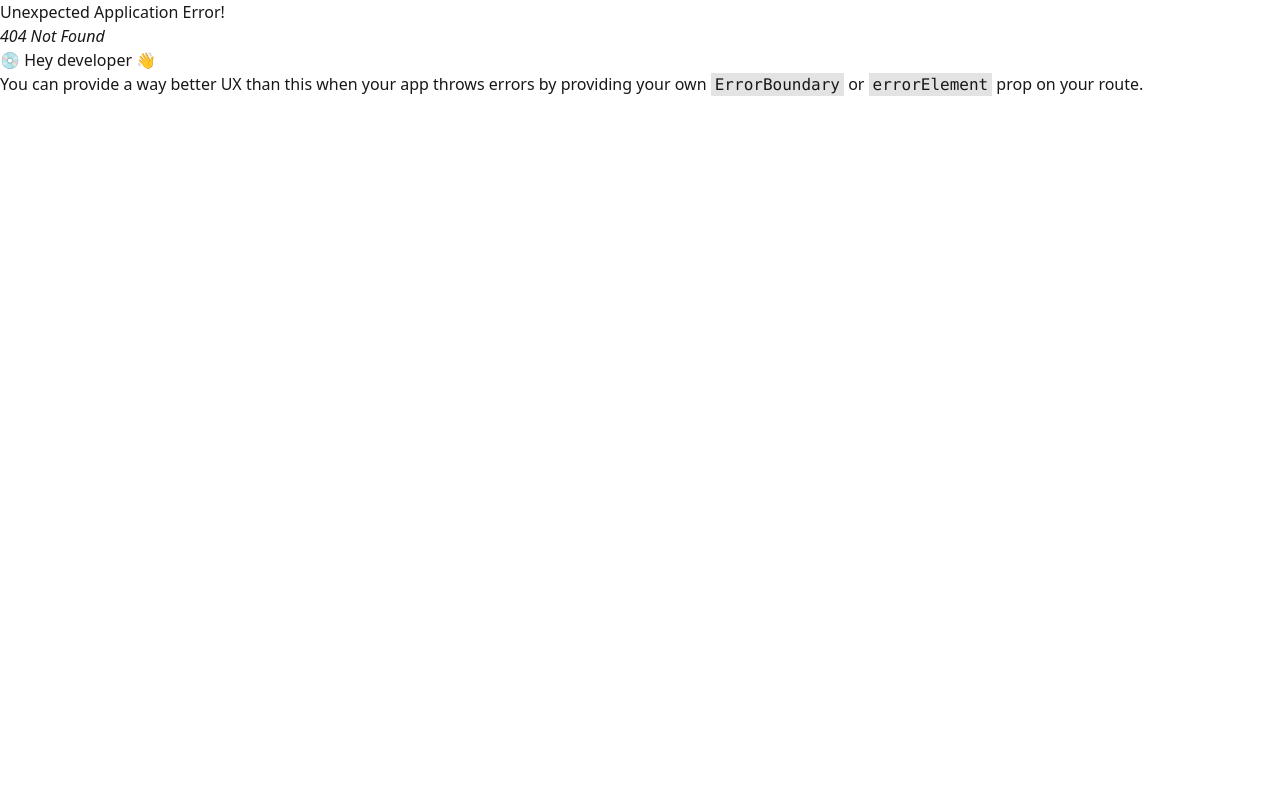
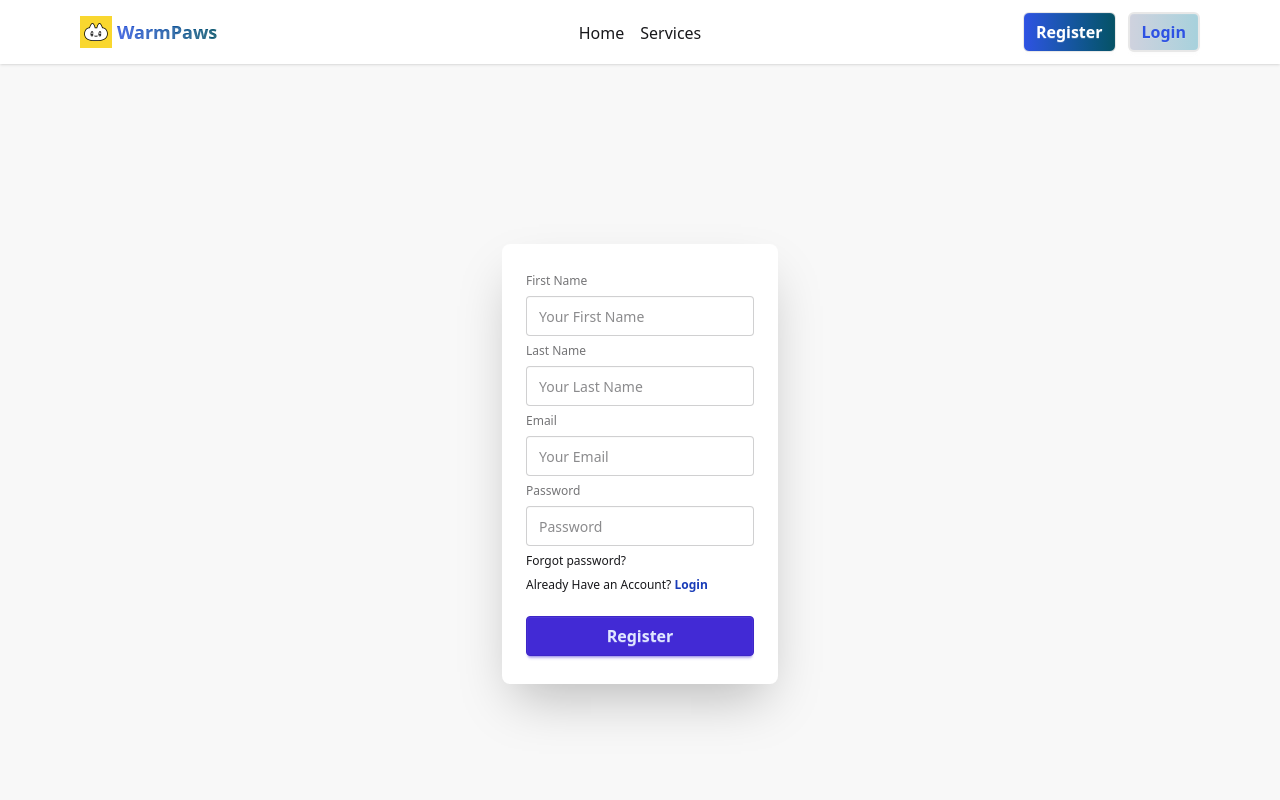
Before and after one commit to asmasultana07/WarmPaws, a React (Vite) app: page /signup in a window 1280 px wide. Before the commit this address had no page. Shown: the top 800 px of the page. Built offline with nearby package versions, Linux system fonts and the light colour scheme.

Commit message:
login & register work added

```diff
--- a/src/component/Navbar.jsx
+++ b/src/component/Navbar.jsx
@@ -1,6 +1,8 @@
 import React from "react";
 import { Link, NavLink } from "react-router";
 import logoImage from "../assets/logo.webp"
+import Login from "../pages/Login";
+import Register from "../pages/Register";
 
 const Navbar = () => {
 
@@ -76,16 +78,16 @@
         </div>
 
         <div className="navbar-end flex gap-1 md:gap-3">
-          <a
+          <Link to="/signup"
             className="px-3 rounded-md text-white text-[16px] font-semibold btn
                                 bg-linear-to-r from-[#2e52e3] to-[#065265] hover:from-blue-300 hover:to-purple-300"
           > Register
-          </a>
-          <a
+          </Link>
+          <Link to="/login"
             className="px-3 border-2 rounded-md text-[#2e52e3] text-[16px] font-semibold  btn
                                 bg-linear-to-r from-[#cfd2de] to-[#a7d1dc] hover:from-white hover:to-purple-300"
           > Login
-          </a>
+          </Link>
 
         </div>
       </div>
--- /dev/null
+++ b/src/pages/Login.jsx
@@ -0,0 +1,39 @@
+import { Link } from "react-router";
+import React from "react";
+
+const Login = () => {
+  return (
+    <div>
+      <div className="hero bg-base-200 min-h-screen">
+        <div className="hero-content flex-col lg:flex-row-reverse">
+
+          <div className="card bg-base-100 w-full max-w-sm shrink-0 shadow-2xl">
+            <div className="card-body">
+              <fieldset className="fieldset">
+                <label className="label">Email</label>
+                <input type="email" className="input" placeholder="Email" />
+                <label className="label">Password</label>
+                <input
+                  type="password"
+                  className="input"
+                  placeholder="Password"
+                />
+                <div>
+                  <a className="link link-hover">Forgot password?</a>
+                </div>
+                <div>
+                    <span>Don't Have an Account?</span>
+                    <Link to="/signup" className="font-bold text-blue-800"> Register</Link>
+
+                </div>
+                <button className="btn btn-primary text-[16px] mt-4">Login</button>
+              </fieldset>
+            </div>
+          </div>
+        </div>
+      </div>
+    </div>
+  );
+};
+
+export default Login;
--- /dev/null
+++ b/src/pages/Register.jsx
@@ -0,0 +1,41 @@
+import { Link } from "react-router";
+import React from "react";
+
+const Register = () => {
+  return (
+    <div className="hero bg-base-200 min-h-screen">
+        <div className="hero-content flex-col lg:flex-row-reverse">
+
+          <div className="card bg-base-100 w-full max-w-sm shrink-0 shadow-2xl">
+            <div className="card-body">
+              <fieldset className="fieldset">
+                <label className="label">First Name</label>
+                <input type="name" className="input" placeholder="Your First Name" />
+                <label className="label">Last Name</label>
+                <input type="name" className="input" placeholder="Your Last Name" />
+                <label className="label">Email</label>
+                <input type="email" className="input" placeholder="Your Email" />
+                <label className="label">Password</label>
+                <input
+                  type="password"
+                  className="input"
+                  placeholder="Password"
+                />
+                <div>
+                  <a className="link link-hover">Forgot password?</a>
+                </div>
+                <div>
+                    <span>Already Have an Account? </span>
+                    <Link to="/login" className="font-bold text-blue-800"> Login</Link>
+
+                </div>
+                <button className="btn btn-primary text-[16px] mt-4">Register</button>
+              </fieldset>
+            </div>
+          </div>
+        </div>
+      </div>
+    )
+}
+
+export default Register;
```
Also changed, not shown: src/router/Routes.jsx (+10 -0 lines).
